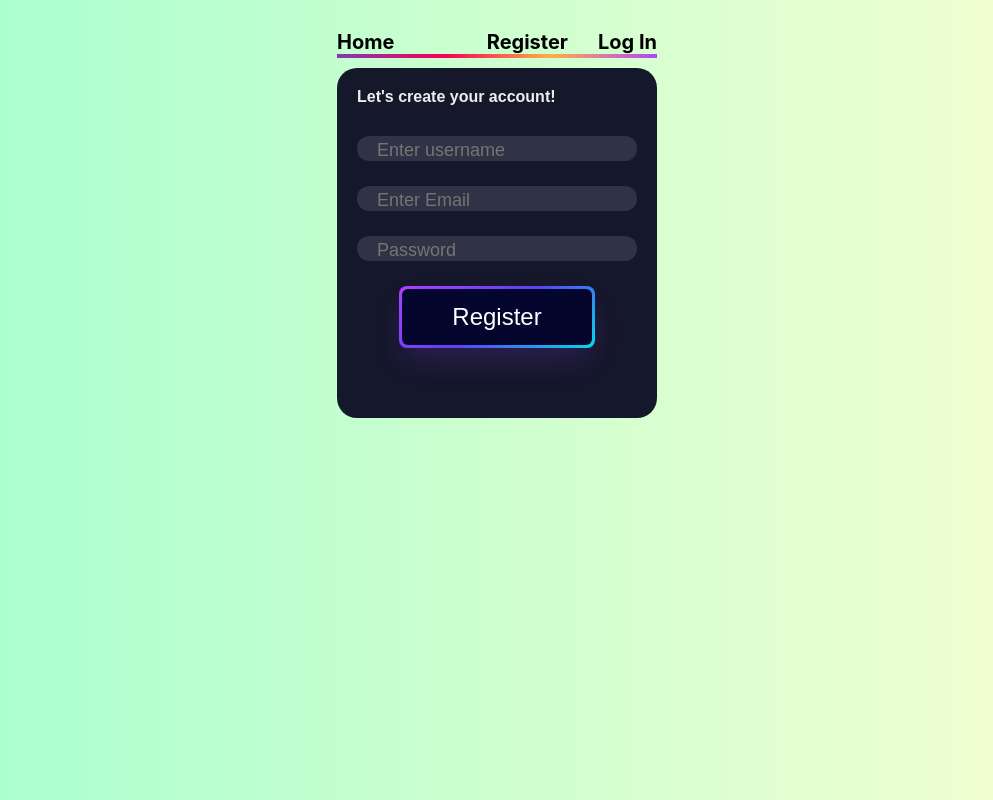
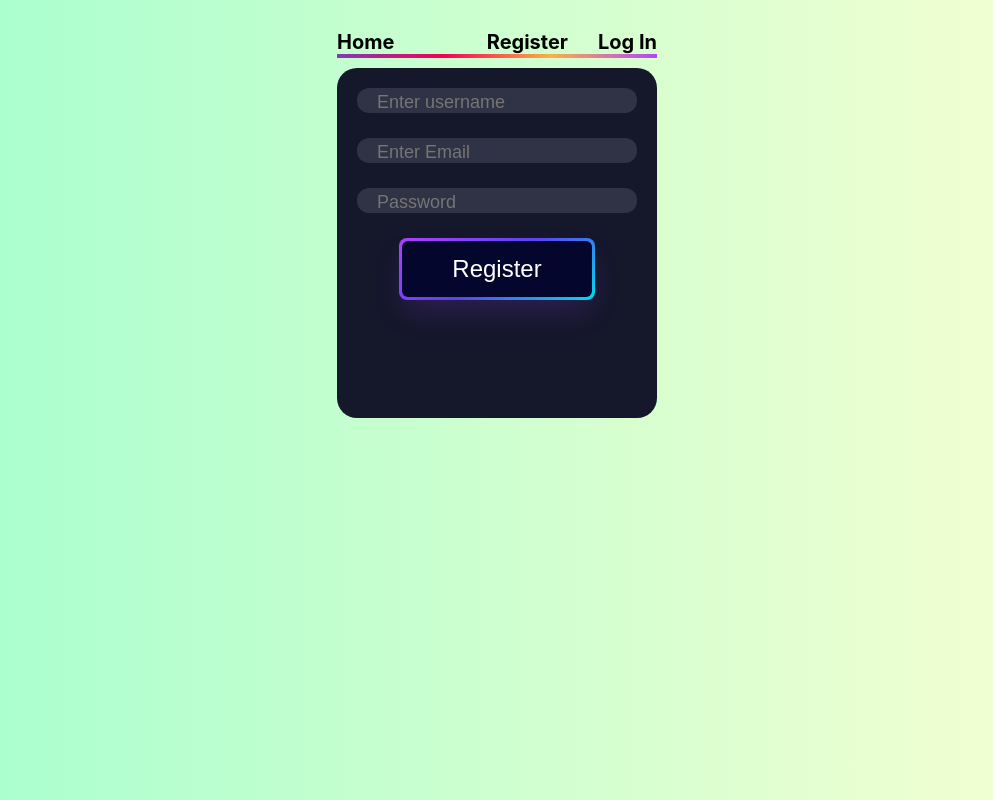
Before and after one commit to JurekZela/goit-react-hw-08, a React (Vite) app: page /register in a window 1280 px wide. Shown: the whole page, without its empty margins (143-1136 px from the left). Built offline with nearby package versions, Linux system fonts and the light colour scheme.

Commit message:
wqeewqqweqwe

```diff
--- a/package.json
+++ b/package.json
@@ -15,6 +15,8 @@
     "formik": "^2.4.5",
     "react": "^18.2.0",
     "react-dom": "^18.2.0",
+    "react-helmet-async": "^2.0.5",
+    "react-hot-toast": "^2.4.1",
     "react-redux": "^9.1.0",
     "react-router-dom": "^6.22.3",
     "redux-persist": "^6.0.0",
--- a/src/components/App/App.jsx
+++ b/src/components/App/App.jsx
@@ -1,4 +1,5 @@
 import { useEffect, lazy } from 'react';
+import { Toaster } from 'react-hot-toast';
 import { useDispatch } from 'react-redux';
 import { Routes, Route } from 'react-router-dom';
 import { refreshUser } from '../../redux/auth/operations.js';
@@ -30,6 +31,7 @@ function App() {
 <Route path="/contacts" element={<PrivateRoute redirectTo='/login' component={<ContactList />} />} />
 <Route path="*" element={<NotFound />} />
 </Routes>
+<Toaster />
 </Layout>
   )
 }
--- /dev/null
+++ b/src/components/Documention/Document-styled.js
@@ -0,0 +1,9 @@
+import { styled } from 'styled-components';
+
+// export const Title = styled.title`
+//   color: #eee;
+//   font-family: sans-serif;
+//   font-size: 16px;
+//   font-weight: 600;
+//   margin-bottom: 30px;
+// `;
--- /dev/null
+++ b/src/components/Documention/DocumentTitle.jsx
@@ -0,0 +1,12 @@
+import { Helmet } from 'react-helmet-async';
+// import { Title } from './Document-styled';
+
+const DocumentTitle = ({ children }) => {
+    return (
+        <Helmet>
+            <title>{children}</title>
+        </Helmet>
+    );
+};
+
+export default DocumentTitle;
--- a/src/components/Register/Register.js
+++ b/src/components/Register/Register.js
@@ -71,14 +71,6 @@ export const Form = styled.form`
   width: 320px;
 `;
 
-export const Title = styled.div`
-  color: #eee;
-  font-family: sans-serif;
-  font-size: 16px;
-  font-weight: 600;
-  margin-bottom: 30px;
-`;
-
 export const Input = styled.input`
   background-color: #303245;
   border-radius: 12px;
--- a/src/main.jsx
+++ b/src/main.jsx
@@ -1,6 +1,7 @@
 import React from 'react'
 import ReactDOM from 'react-dom/client'
 import { BrowserRouter } from "react-router-dom";
+import { HelmetProvider } from 'react-helmet-async';
 import { PersistGate } from 'redux-persist/integration/react';
 import { Provider } from 'react-redux';
 import App from './components/App/App.jsx';
@@ -12,7 +13,9 @@ ReactDOM.createRoot(document.getElementById('root')).render(
     <BrowserRouter>
     <PersistGate loading={null} persistor={persistor}>
     <Provider store={store}>
+      <HelmetProvider>
     <App />
+    </HelmetProvider>
     <GlobalStyles />
     </Provider>
     </PersistGate>
--- a/src/pages/Login.jsx
+++ b/src/pages/Login.jsx
@@ -1,7 +1,12 @@
 import { Formik } from "formik";
+import toast from "react-hot-toast";
+import { logIn } from '../redux/auth/operations';
+import { useDispatch } from "react-redux";
 import { LoginStyle, Label, Button, Span, Form, Title, Input } from '../components/Login/Login';
 
 const Login = () => {
+  const dispatch = useDispatch();
+
     return (
         <LoginStyle>
                  <Formik
@@ -17,11 +22,14 @@ const Login = () => {
          }
          return errors;
        }}
-       onSubmit={(values, { setSubmitting }) => {
-         setTimeout(() => {
-           alert(JSON.stringify(values, null, 2));
-           setSubmitting(false);
-         }, 400);
+       onSubmit={(values, actions) => {
+        dispatch(logIn({
+          email: values.email,
+          password: values.password,
+        })).unwrap()
+        .then(() => {toast.success('login success')}).catch(() => { toast.error('login error')})
+
+        actions.resetForm();
        }}
      >
        {({
--- a/src/pages/Register.jsx
+++ b/src/pages/Register.jsx
@@ -1,11 +1,17 @@
 import { Formik } from "formik";
-import { RegisterStyle, Label, Button, Span, Title, Form, Input } from '../components/Register/Register';
+import toast from "react-hot-toast";
+import { useDispatch } from "react-redux";
+import { register } from '../redux/auth/operations';
+import DocumentTitle from "../components/Documention/DocumentTitle";
+import { RegisterStyle, Label, Button, Span, Form, Input } from '../components/Register/Register';
 
 const RegisterForm = () => {
+  const dispatch = useDispatch()
+
     return (
         <RegisterStyle>
             <Formik
-       initialValues={{ email: '', password: '' }}
+       initialValues={{ username: '', email: '', password: '' }}
        validate={values => {
          const errors = {};
          if (!values.email) {
@@ -17,13 +23,23 @@ const RegisterForm = () => {
          }
          return errors;
        }}
-       onSubmit={(values, { setSubmitting }) => {
-         setTimeout(() => {
-           alert(JSON.stringify(values, null, 2));
-           setSubmitting(false);
-         }, 400);
+       onSubmit={(values, actions) => {
+
+        dispatch(
+          register({
+            name: values.username,
+            email: values.email,
+            password: values.password,
+          })
+        ).unwrap()
+        .then(() => {toast.success('register success')})
+        .catch(() => { toast.error('register error')})
+
+        actions.resetForm();
        }}
      >
+
+
        {({
          values,
          errors,
@@ -34,7 +50,10 @@ const RegisterForm = () => {
          isSubmitting,
        }) => (
          <Form onSubmit={handleSubmit}>
-          <Title>Let's create your account!</Title>
+          <DocumentTitle>
+          Let's create your account!
+          </DocumentTitle>
+
             <Label>
               <Input
              type="text"
@@ -42,7 +61,7 @@ const RegisterForm = () => {
              name="username"
              onChange={handleChange}
              onBlur={handleBlur}
-             value={values.email}
+             value={values.username}
              required
            />
               </Label>
--- a/src/redux/auth/operations.js
+++ b/src/redux/auth/operations.js
@@ -1,7 +1,7 @@
 import axios from 'axios';
 import { createAsyncThunk } from '@reduxjs/toolkit';
 
-axios.defaults.baseURL = 'https://66045d752ca9478ea17ddee5.mockapi.io/';
+axios.defaults.baseURL = 'https://connections-api.herokuapp.com';
 
 const setAuthHeader = (token) => {
     axios.defaults.headers.common.Authorization = `Bearer ${token}`;
@@ -15,7 +15,7 @@ export const register = createAsyncThunk(
     "auth/register",
     async (credentials, thunkAPI) => {
         try {
-            const response = axios.post('users/signup', credentials);
+            const response = axios.post('/users/signup', credentials);
             setAuthHeader(response.data.token);
             return response.data;
 
@@ -29,7 +29,7 @@ export const logIn = createAsyncThunk(
     "auth/logIn",
     async (credentials, thunkAPI) => {
         try {
-            const response = axios.post('users/login', credentials);
+            const response = axios.post('/users/login', credentials);
             setAuthHeader(response.data.token);
             return response.data;
         } catch (error) {
--- a/src/redux/contacts/operations.js
+++ b/src/redux/contacts/operations.js
@@ -1,7 +1,7 @@
 import axios from "axios";
 import { createAsyncThunk } from "@reduxjs/toolkit";
 
-axios.defaults.baseURL = 'https://66045d752ca9478ea17ddee5.mockapi.io/';
+axios.defaults.baseURL = 'https://connections-api.herokuapp.com';
 
 export const fetchContacts = createAsyncThunk('contacts/fetchAll',
 async (_, thunkAPI) => {
```
Also changed, not shown: 1 other file (tests, documents, lock files or other folders).
